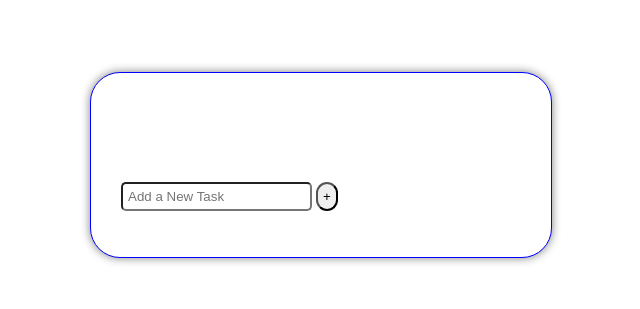
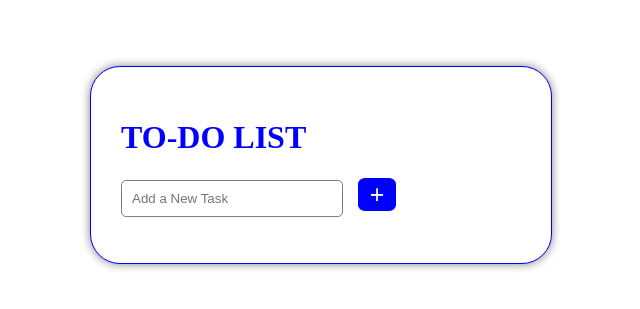
Before and after one commit to ImAnmolGaikwad/TODO-List, a plain HTML site: page index.html in a window 1280 px wide. Shown: the part 235-544 px from the top of the page, without its empty margins (319-959 px from the left). Drawn offline with Linux system fonts and the light colour scheme.

Commit message:
Change in design

```diff
--- a/index.html
+++ b/index.html
@@ -3,7 +3,7 @@
 <head>
     <meta charset="UTF-8">
     <meta name="viewport" content="width=device-width, initial-scale=1.0">
-    <title>TO DO List</title>
+    <title>Document</title>
     <style>
         .todo
         {
@@ -13,8 +13,11 @@
             border-radius: 30px;
             box-shadow: 0px 0px 10px grey;
             padding: 30px;
-            background-color:white;
+            background-color: #fff;
             border: 1px solid blue;
+        }
+        h1{
+            color:blue;
         }
         .container
         {
@@ -28,9 +31,6 @@
             align-items: center;
             justify-content: center;
         }
-        h1{
-            color:white;
-        }
         .checked
         {
             text-decoration: line-through;
@@ -41,17 +41,29 @@
         }
         span{
             position: absolute;
-            right: 0px;
+            right: 40px;
+            cursor: pointer;
+            color: blue;
+        }
+        span:hover{
+            font-weight: 900;
         }
         input{
-            padding: 5px;
+            padding: 10px;
             border-radius: 5px;
+            width: 200px;
+            margin-right: 10px;
+            border: 0.5px solid grey;
         }
         button{
-            padding: 5px;
-            border-radius:15px;
+            border-radius: 20%;
+            padding: 2px;
+            font-size: 25px;
+            width: 40px;
+            background-color: blue;
+            color: white;
+            border: 1px solid white;
         }
-
     </style>
 </head>
 <body>
```
